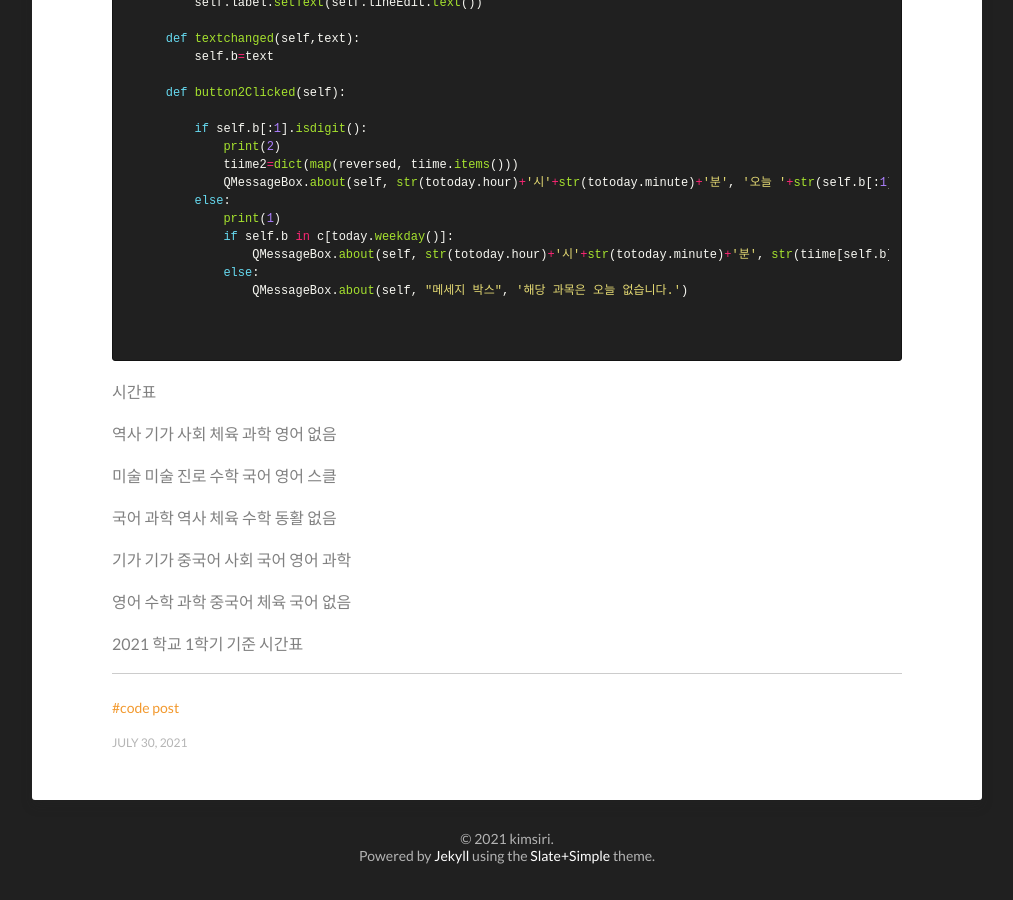
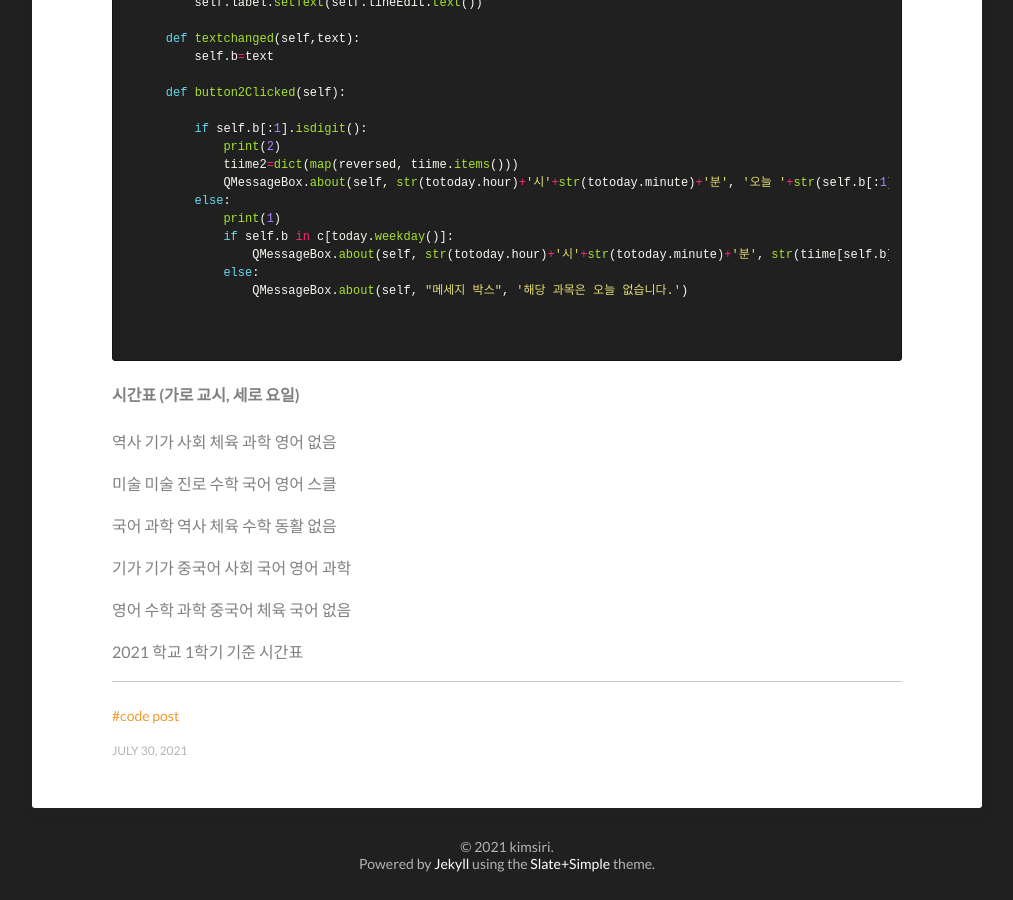
Before and after one commit to kimsiri33/kimsiri33.github.com, a Jekyll site: the page built from _posts/2021-07-24-PyQt.md, in a window 1280 px wide and 900 px high, scrolled down 1396 px. Shown: the whole window, without its empty margins (133-1146 px from the left). Built offline with Jekyll 4.4.1, drawn with Linux system fonts in a browser that asks for light colours.

Commit message:
Update 2021-07-24-PyQt.md

````diff
--- a/_posts/2021-07-24-PyQt.md
+++ b/_posts/2021-07-24-PyQt.md
@@ -84,7 +84,7 @@ class MyWindow(QMainWindow):
 
 ```
 
-시간표
+#### 시간표 (가로 교시, 세로 요일)
 
 역사 기가 사회 체육 과학 영어 없음
 
````
